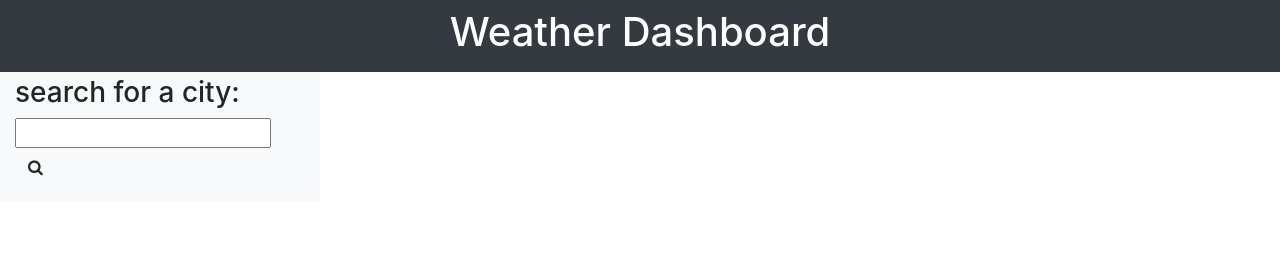
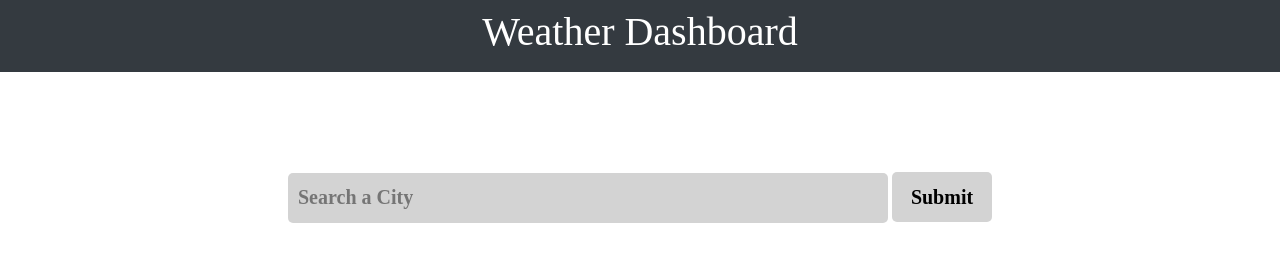
Before and after one commit to Elipticblock5/hw06weather, a plain HTML site: page index.html in a window 1280 px wide. Drawn offline with nearby package versions, Linux system fonts and the light colour scheme.

Commit message:
removing bootstrap, testing button and fetch is working

```diff
--- a/Assets/css/style.css
+++ b/Assets/css/style.css
@@ -0,0 +1,46 @@
+*{
+    margin: 0;
+    padding: 0;
+    box-sizing: border-box;
+}
+
+/* starter CSS */
+
+body{
+    font-family:'Times New Roman', Times, serif;
+}
+
+.input{
+    text-align: center;
+    margin: 100px 0;
+}
+
+input[type="text"]{
+    height: 50px;
+    width: 600px;
+    background: lightgray;
+    font-family: 'Times New Roman', Times, serif;
+    font-weight: bold;
+    font-size: 20px;
+    border: none;
+    border-radius: 5px;
+    padding: 10px 10px;
+
+}
+
+
+input[type="submit"] {
+    height: 50px;
+    width: 100px;
+    background: lightgray;
+    font-family: 'Times New Roman', Times, serif;
+    font-weight: bold;
+    font-size: 20px;
+    border: none;
+    border-radius: 5px;
+}
+
+
+.display{
+    text-align: center;
+}
--- a/Assets/js/script.js
+++ b/Assets/js/script.js
@@ -0,0 +1,17 @@
+var button = document.querySelector(".button");
+var inputValue = document.querySelector(".inputValue");
+var name = document.querySelector(".name");
+var description = document.querySelector(".description");
+var temperature = document.querySelector(".temperature");
+
+//button event listner function and fetch request.
+
+button.addEventListener('click',function(){
+    fetch("https://api.openweathermap.org/data/2.5/weather?q="+inputValue.value+"&APPID=5d70557326e750e6419dd74315c00fd5")
+
+    //then responses using arrow functions learned at https://developer.mozilla.org/en-US/docs/Web/JavaScript/Reference/Functions/Arrow_functions//
+.then(response => response.json())
+.then(data => console.log(data))
+
+.catch(err => alert("invalid city name"))
+})
--- a/index.html
+++ b/index.html
@@ -12,6 +12,8 @@
         <meta name="viewport" content="width=device-width, initial-scale=1">
         <link rel="stylesheet" href="https://stackpath.bootstrapcdn.com/bootstrap/4.3.1/css/bootstrap.min.css">
         <link rel="stylesheet" href="https://stackpath.bootstrapcdn.com/font-awesome/4.7.0/css/font-awesome.min.css">
+        <link rel="stylesheet" href="Assets/css/style.css">
+
     </head>
     <body>
         <!--[if lt IE 7]>
@@ -24,25 +26,17 @@
             <h1>Weather Dashboard</h1>
         </header>
 
-            <!-- Bootstrap for containers -->
-        <div class="container-fluid">
-            <div class="row">
-                <aside class="col-lg-3 bg-light">
-                    <h3 class="mt-1">search for a city:</h3>
-                    <div class="form-inline form-group">
-                        <input class="form-input" type="text" id="search-city" />
-                        <button class="btn btn-main" id="search-btn"> <i class="fa fa-search"></i></button>
-                    </div>
+        <!-- input and search button to test fetch on javascript-->
+<div class="input">
+    <input type="text" class="inputValue" placeholder="Search a City">
+    <input type="submit" value="Submit" class="button">
+</div>
 
-                    <ul class="list-city history"></ul>
-                </aside>
-
-                <div class="col-lg-9">
-                    <div id="today"  class="mt-3"></div>
-                    <div id="weather" class="row mt-3"></div>
-                </div>
-            </div>
-        </div>
+<div class="display">
+    <h1 class="name"></h1>
+    <p class="description"></p>
+    <p class="temperature"></p>
+</div>
 
 
         <script src="https://code.jquery.com/jquery-3.4.1.min.js"></script>
```
